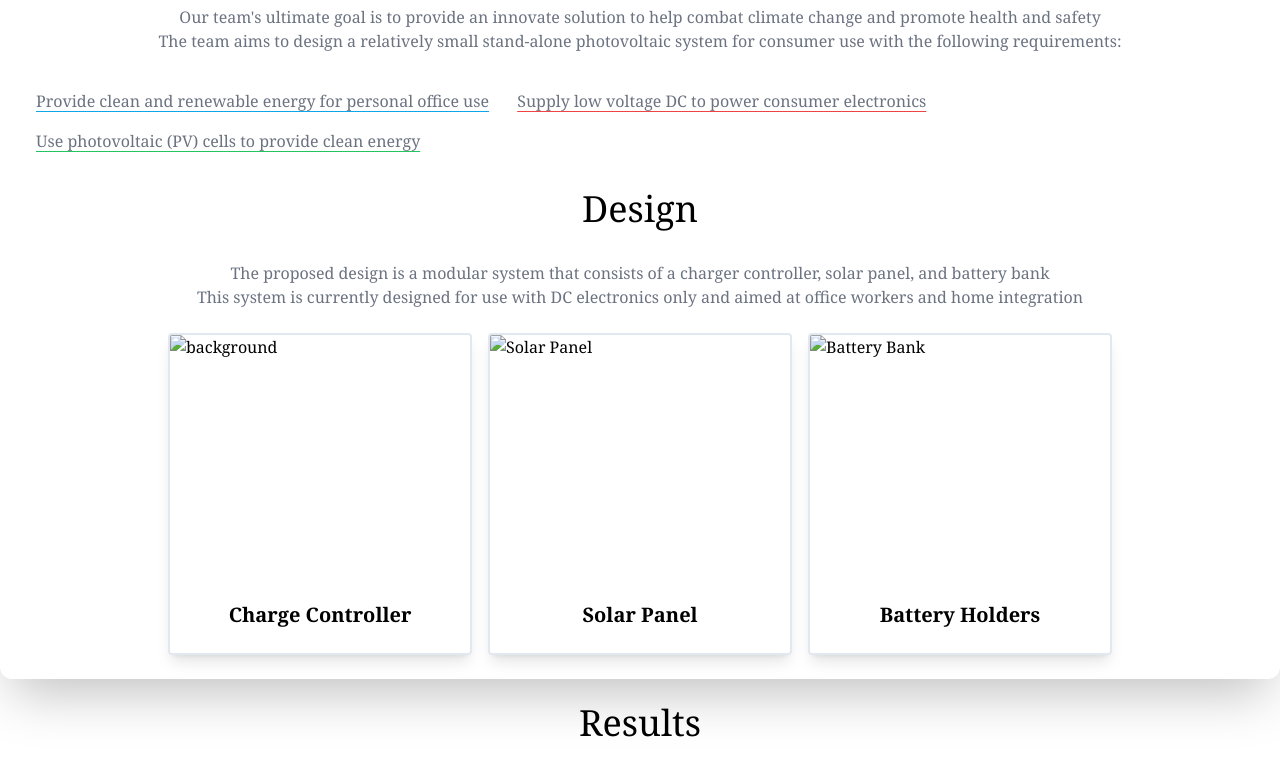
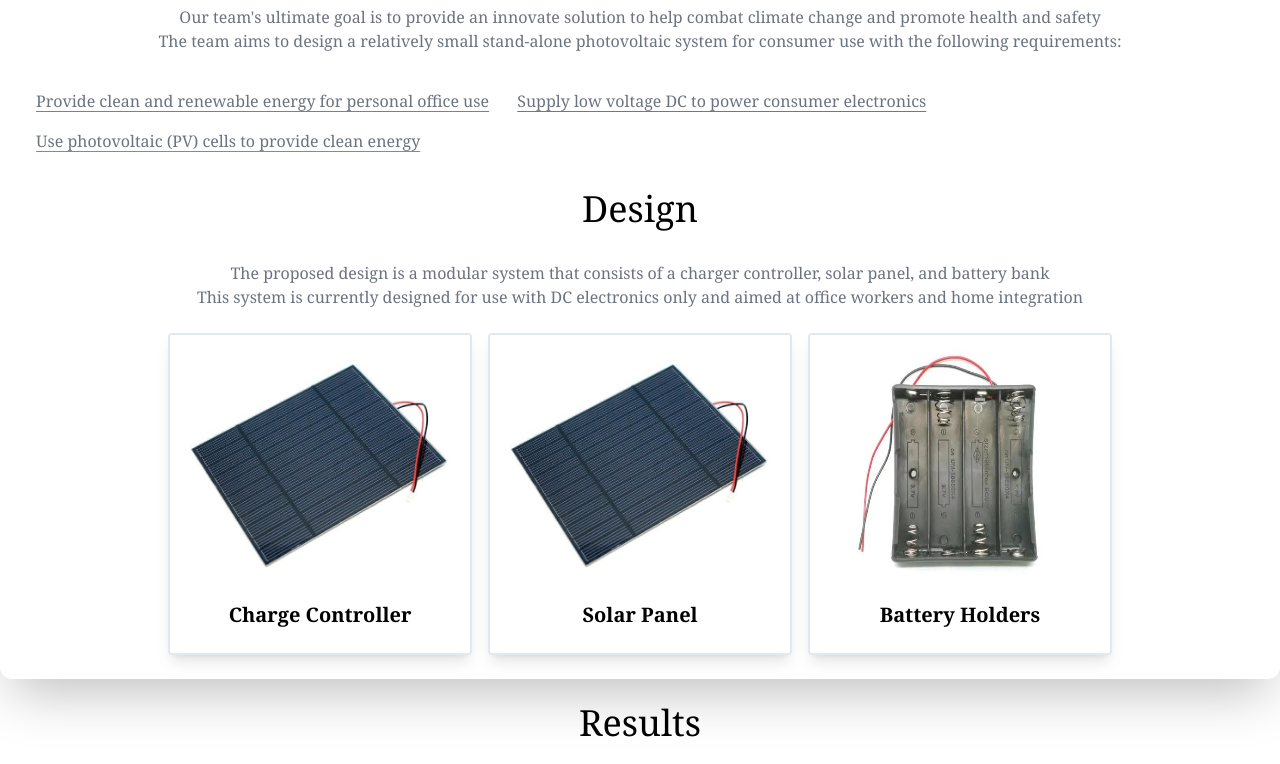
Before and after one commit to matthewtran1/SolarOfficeCompanion, a plain HTML site: page index.html in a window 1280 px wide. Shown: the part 1333-2097 px from the top of the page. Drawn offline with Linux system fonts and the light colour scheme.

Commit message:
Update index.html
/SolarOfficeCompanion

```diff
--- a/index.html
+++ b/index.html
@@ -57,28 +57,28 @@
 
           <div class ="grid grid-rows-1 grid-flow-col gap-4 justify-center">
               <div class=" rounded overflow-hidden shadow-lg border-solid ">
-                  <img class="w-[300px] h-[250px]" src="/assets/batteryholder.jpg" alt="background">
+                  <img class="w-[300px] h-[250px]" src="/SolarOfficeCompanion/assets/batteryholder.jpg" alt="background">
                   <div class="px-6 py-4">
                       <div class="font-bold text-xl mb-2 text-center">Alan Chapla</div>
                       <p class ="text-gray-500 text-1xl text-center ">Manager</p>
                   </div>
               </div>
               <div class="rounded overflow-hidden shadow-lg border-solid">
-                  <img class="w-[300px] h-[250px]" src="/assets/seeedsolarpanel3w.jpg" alt="Solar Panel">
+                  <img class="w-[300px] h-[250px]" src="/SolarOfficeCompanion/assets/seeedsolarpanel3w.jpg" alt="Solar Panel">
                   <div class="px-6 py-4">
                       <div class="font-bold text-xl mb-2 text-center">Nathan Day</div>
                       <p class ="text-gray-500 text-1xl text-center ">Lead Designer</p>
                   </div>
               </div>
               <div class="rounded overflow-hidden shadow-lg border-solid ">
-                  <img class="w-[300px] h-[250px]" src="/assets/batteryholder.jpg" alt="Battery Bank">
+                  <img class="w-[300px] h-[250px]" src="/SolarOfficeCompanion/assets/batteryholder.jpg" alt="Battery Bank">
                   <div class="px-6 py-4">
                       <div class="font-bold text-xl mb-2 text-center">Brandan Jennings</div>
                       <p class ="text-gray-500 text-1xl text-center ">Research and Development</p>
                   </div>
               </div>
               <div class="rounded overflow-hidden shadow-lg border-solid">
-                  <img class="w-[300px] h-[250px]" src="/assets/headshot.jpg" alt="Matthew Tran">
+                  <img class="w-[300px] h-[250px]" src="/SolarOfficeCompanion/assets/headshot.jpg" alt="Matthew Tran">
                   <div class="px-6 py-4">
                   <div class="font-bold text-xl mb-2 text-center">Matthew Tran</div>
                   <p class ="text-gray-500 text-1xl text-center ">Testing and Development</p>
@@ -120,20 +120,20 @@
 
                 <div class ="grid grid-rows-1 grid-flow-col gap-4 justify-center mb-6 ">
                     <div class=" rounded overflow-hidden shadow-lg border-solid border-2 border-slate-200">
-                        <img class="w-[300px] h-[250px]" src="/project/assets/seeedsolarpanel3w.jpg" alt="background">
+                        <img class="w-[300px] h-[250px]" src="/SolarOfficeCompanion/assets/seeedsolarpanel3w.jpg" alt="background">
                         <div class="px-6 py-4">
                             <div class="font-bold text-xl mb-2 text-center">Charge Controller</div>
 
                         </div>
                     </div>
                     <div class="rounded overflow-hidden shadow-lg border-solid border-2 border-slate-200">
-                        <img class="w-[300px] h-[250px]" src="/project/assets/seeedsolarpanel3w.jpg" alt="Solar Panel">
+                        <img class="w-[300px] h-[250px]" src="/SolarOfficeCompanion/assets/seeedsolarpanel3w.jpg" alt="Solar Panel">
                         <div class="px-6 py-4">
                             <div class="font-bold text-xl mb-2 text-center">Solar Panel</div>
                         </div>
                     </div>
                     <div class="rounded overflow-hidden shadow-lg border-solid border-2 border-slate-200">
-                        <img class="w-[300px] h-[250px]" src="/project/assets/batteryholder.jpg" alt="Battery Bank">
+                        <img class="w-[300px] h-[250px]" src="/SolarOfficeCompanion/assets/batteryholder.jpg" alt="Battery Bank">
                         <div class="px-6 py-4">
                             <div class="font-bold text-xl mb-2 text-center">Battery Holders</div>
                         </div>
```
